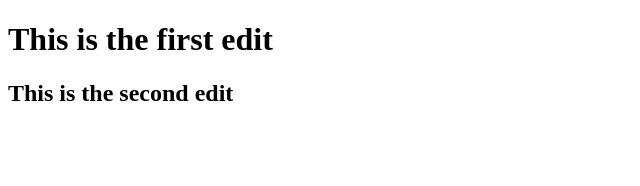
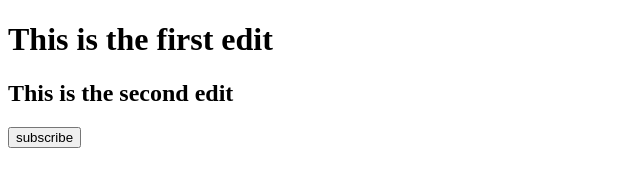
Before and after one commit to Thiruma1506/assignment, a plain HTML site: page index.html in a window 1280 px wide. Shown: the whole page, without its empty margins (0-640 px from the left). Drawn offline with Linux system fonts and the light colour scheme.

Commit message:
added button

```diff
--- a/index.html
+++ b/index.html
@@ -10,6 +10,7 @@
 <body>
     <h1>This is the first edit</h1>
     <h2>This is the second edit</h2>
+    <button>subscribe</button>
 </body>
 
 </html>
```
